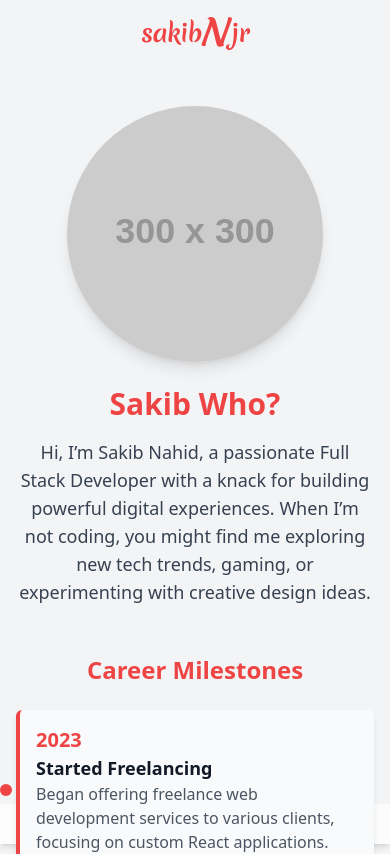
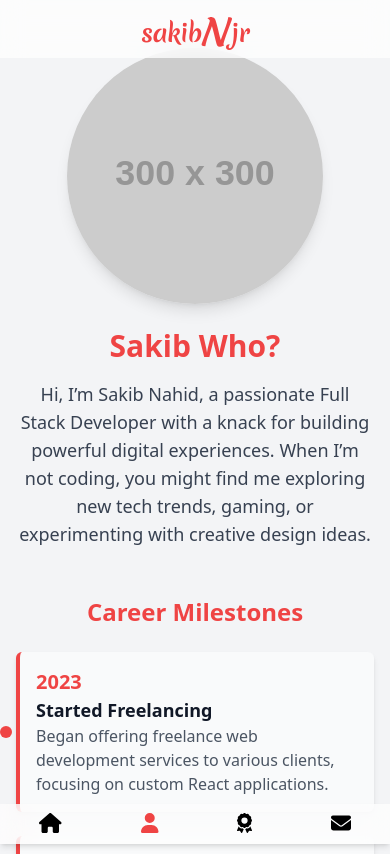
Before and after one commit to sakibnjr/njr-portfolio, a React (Vite) app: page /about in a window 390 px wide. Shown: the top 854 px of the page. Built offline with nearby package versions, Linux system fonts and the light colour scheme.

Commit message:
fixed UI bugs

```diff
--- a/src/components/Navbar.jsx
+++ b/src/components/Navbar.jsx
@@ -56,9 +56,7 @@ const Navbar = () => {
           >
             <NavLink to="/">
               sakib
-              <span className="italic text-4xl relative top-1 right-1">
-                N
-              </span>{" "}
+              <span className="italic text-4xl relative top-1 right-1">N</span>
               jr
             </NavLink>
           </motion.h1>
@@ -88,7 +86,7 @@ const Navbar = () => {
       </motion.nav>
 
       {/* Mobile Navigation */}
-      <div className="md:hidden fixed inset-x-0 bottom-0 bg-white/70 backdrop-blur-md text-gray-900 py-2 flex justify-around items-center shadow-md">
+      <div className="md:hidden fixed inset-x-0 bottom-0 bg-white/70 backdrop-blur-md text-gray-900 py-2 flex justify-around items-center shadow-md z-10">
         <NavLink to="/" className={navLinkClass}>
           <FontAwesomeIcon icon={faHome} className="text-xl" />{" "}
           {/* Added Icon */}
@@ -108,7 +106,7 @@ const Navbar = () => {
       </div>
 
       {/* Mobile View: Site Name at Top with Fancy Font */}
-      <div className="md:hidden relative text-center py-2">
+      <div className="md:hidden fixed inset-x-0 top-0 bg-white/70 backdrop-blur-md text-center py-2 z-10">
         <motion.h1
           className="text-2xl font-bold text-red-500 font-[cursive]" // Fancy font for mobile too
           initial={{ opacity: 0, scale: 0.8 }}
--- a/src/pages/About.jsx
+++ b/src/pages/About.jsx
@@ -33,7 +33,7 @@ const Technology = ({ icon, name }) => (
 // AboutMe Component
 const AboutMe = () => {
   return (
-    <div className="bg-gray-100 py-12 px-4 sm:px-6 lg:px-8">
+    <div className="relative min-h-screen bg-gray-100 py-12 px-4 sm:px-6 lg:px-8">
       <div className="max-w-7xl mx-auto">
         <div className="flex flex-col lg:flex-row items-center">
           {/* Professional Photo */}
--- a/src/pages/Certifications.jsx
+++ b/src/pages/Certifications.jsx
@@ -68,7 +68,7 @@ const CertificationCard = ({ name, issuer, date, link }) => {
 
 const Certifications = () => {
   return (
-    <div className="bg-gray-100 py-12 px-4 sm:px-6 lg:px-8">
+    <div className="relative min-h-screen bg-gray-100 py-16 md:py-6 px-4 sm:px-6 lg:px-8">
       <h2 className="text-4xl font-bold text-center text-red-500 mb-10">
         Certifications
       </h2>
--- a/src/pages/Contact.jsx
+++ b/src/pages/Contact.jsx
@@ -136,7 +136,7 @@ const Contact = () => {
   const [projectType, setProjectType] = useState("Web Apps");
 
   return (
-    <div className=" bg-gray-100 py-12 px-4 sm:px-6 lg:px-8">
+    <div className="relative min-h-screen bg-gray-100 py-12 px-4 sm:px-6 lg:px-8">
       <div className="max-w-7xl mx-auto">
         <div className="flex flex-col lg:flex-row">
           <div className="lg:w-7/10 w-full lg:pr-4 mb-8 lg:mb-0">
--- a/src/pages/Home.jsx
+++ b/src/pages/Home.jsx
@@ -76,7 +76,7 @@ const WelcomeMessage = ({ onComplete }) => {
 // Hero Section
 const HeroSection = () => {
   return (
-    <div className="relative h-[calc(100vh-100px)] flex flex-col items-center justify-center overflow-hidden bg-gradient-to-b from-gray-100 to-gray-300">
+    <div className="relative min-h-screen flex flex-col items-center justify-center overflow-hidden bg-gradient-to-b from-gray-100 to-gray-300">
       {/* Parallax Background Effect */}
       <motion.div
         className="absolute top-0 left-0 w-full h-full bg-fixed"
```
